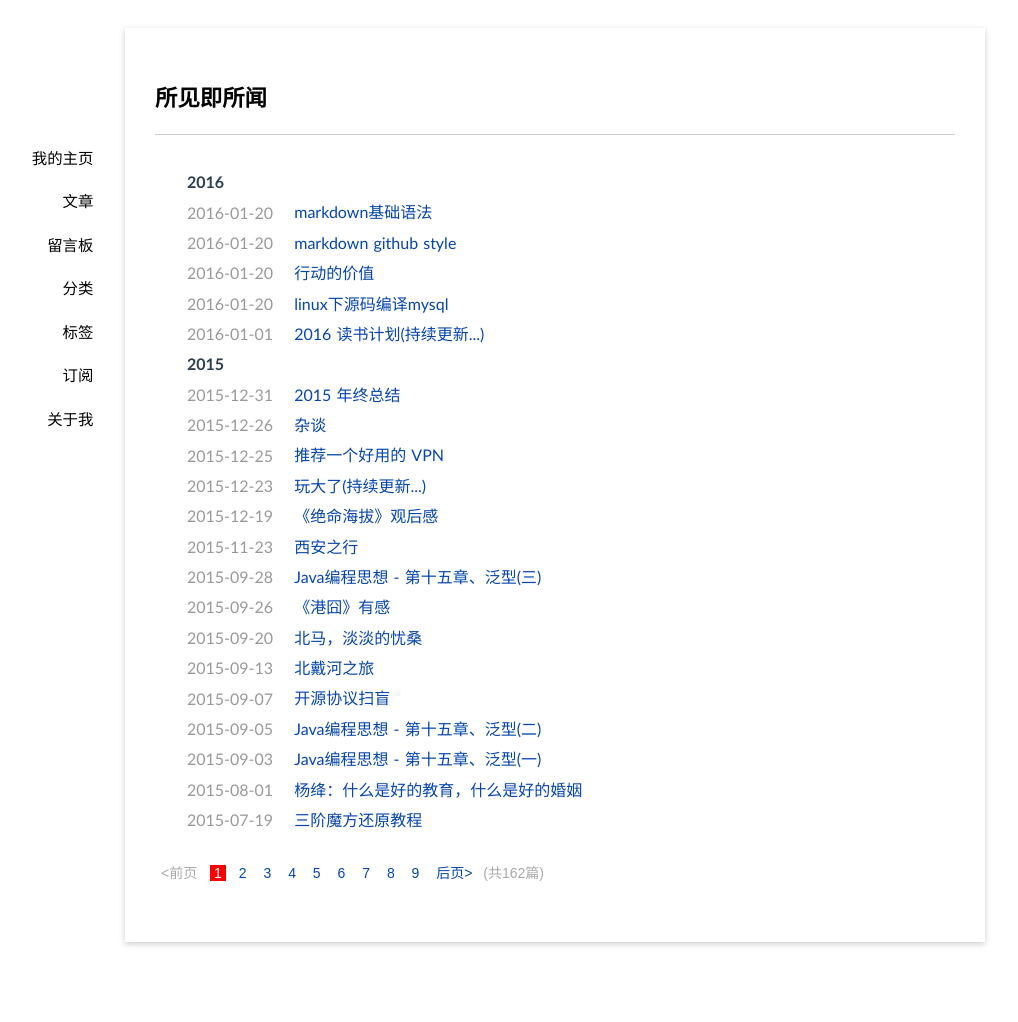
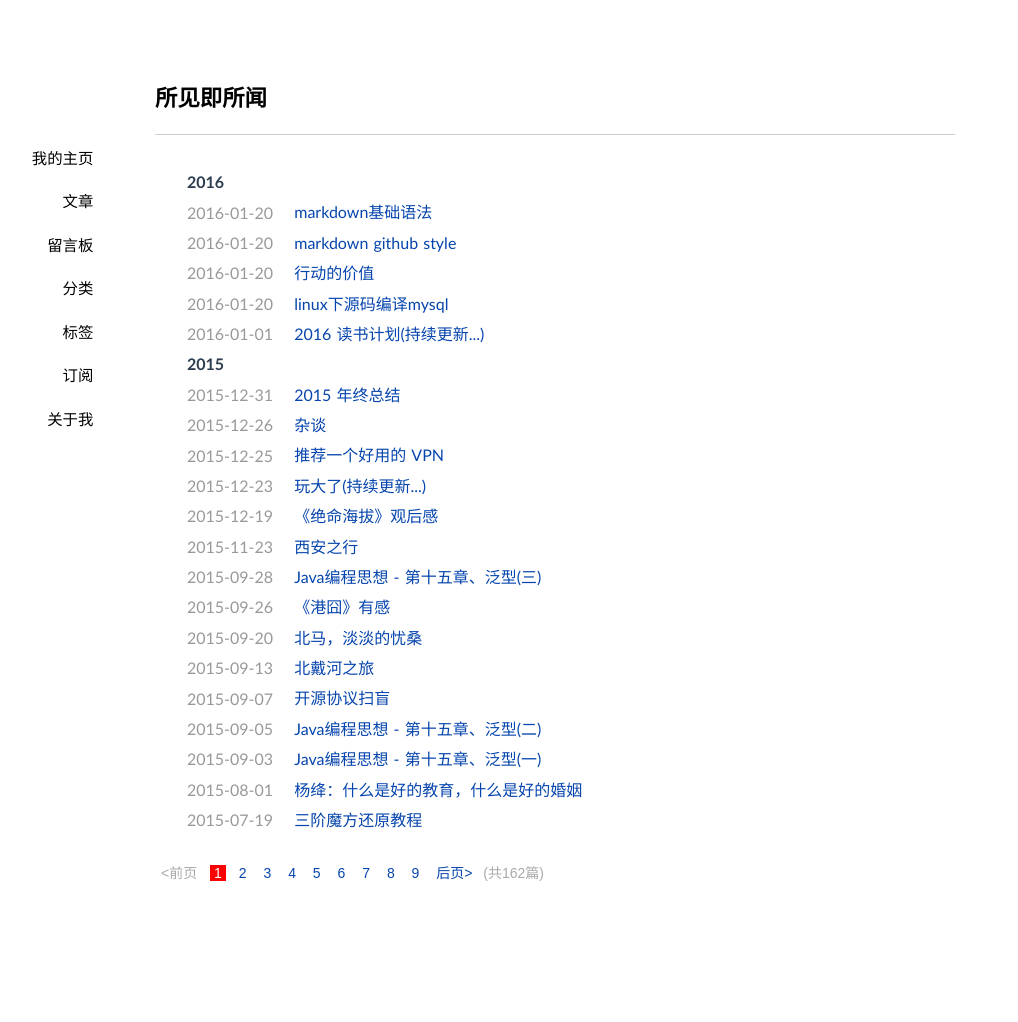
Before and after one commit to jzoe/post, a Jekyll site: the page built from index.html, in a window 1280 px wide. Shown: the whole page, without its empty margins (15-1033 px from the left). Built offline with Jekyll 4.4.1, drawn with Linux system fonts in a browser that asks for light colours; Markdown is read by kramdown in place of the engine named in the settings; the list of posts is cut into pages by our own code.

Commit message:
fix bugs

```diff
--- a/media/css/style.css
+++ b/media/css/style.css
@@ -59,7 +59,7 @@ td, th { padding:5px 10px; border:1px solid #886; background:#efefef; }
     float: left;
     background: #fff;
     padding: 30px;
-    box-shadow: 0 2px 6px #ccc;
+    /*box-shadow: 0 2px 6px #ccc;*/
 }
 
 .content{font-size:16px;line-height:24px;}
```
